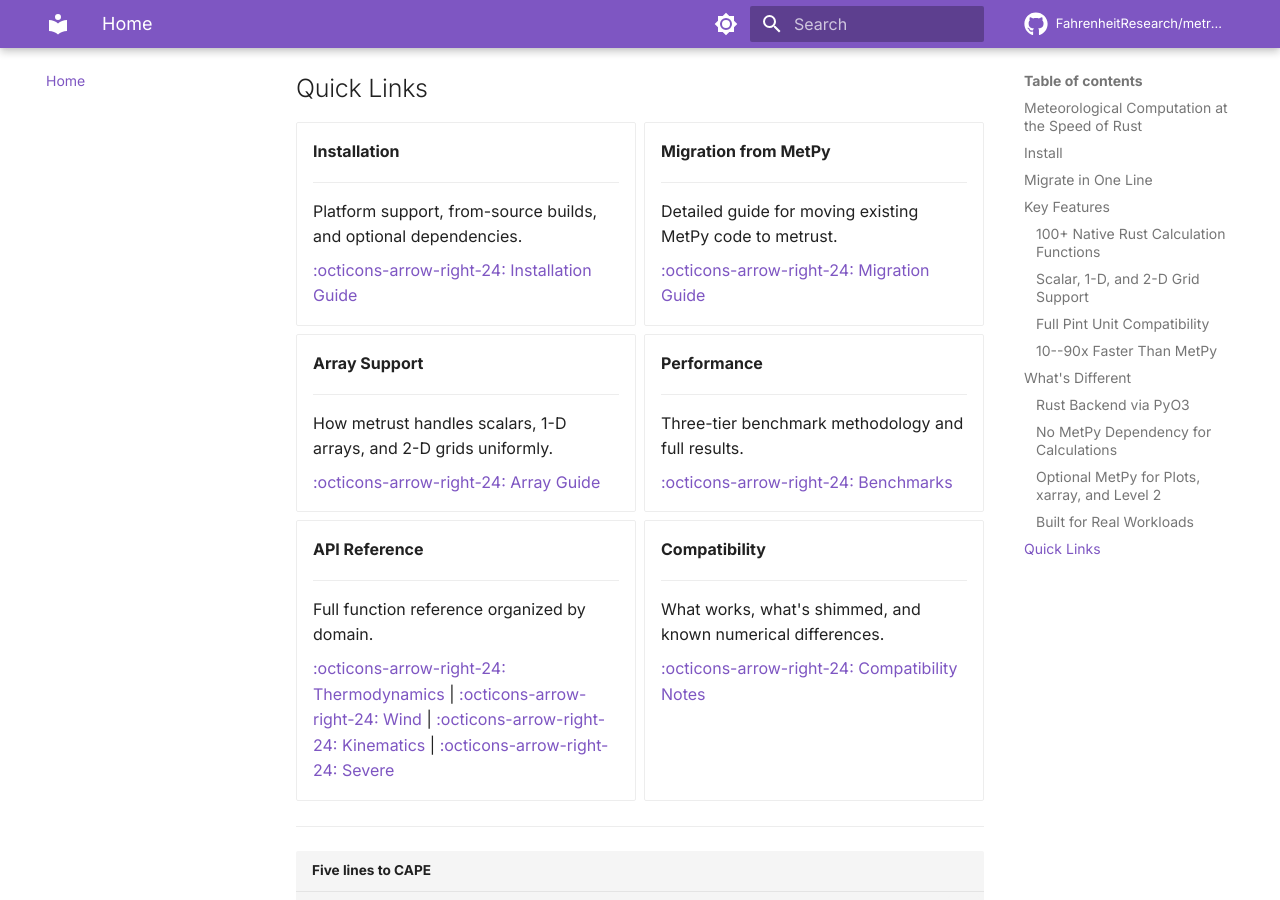
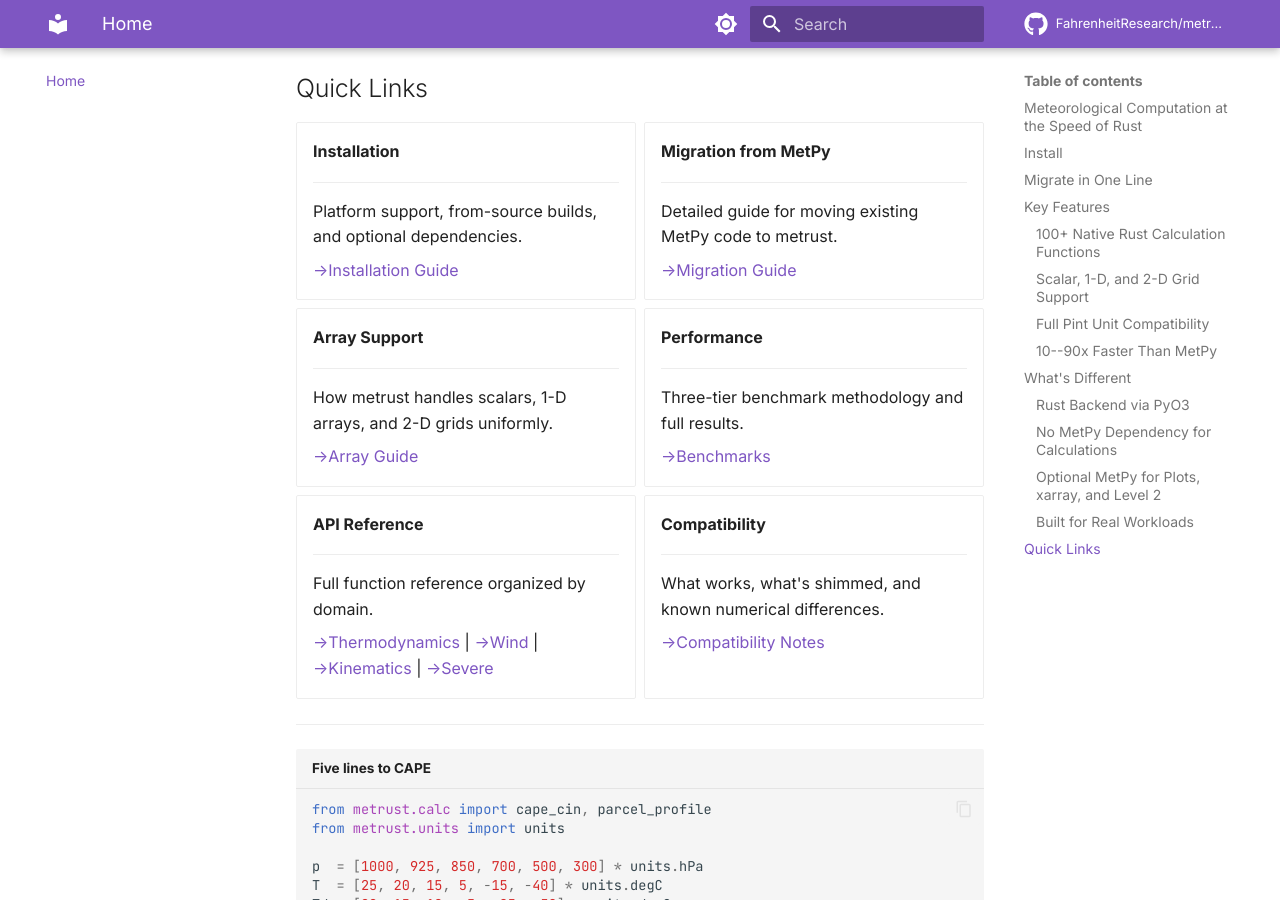
Before and after one commit to FahrenheitResearch/metrust-py, an MkDocs documentation site: the page built from docs/index.md, in a window 1280 px wide and 900 px high, scrolled down 4149 px. Built offline with MkDocs 1.6.1 and Material for MkDocs 9.7.7, drawn with Linux system fonts in a browser that asks for light colours; comment, search, counter and statistics services are not loaded.

Commit message:
Fix icon rendering in docs, add PyPI metadata with classifiers and URLs
- Add pymdownx.emoji extension to mkdocs.yml for Material icon support
- Replace :octicons-arrow-right-24: with HTML arrows in landing page
- Add classifiers, keywords, authors, readme, and project URLs to pyproject.toml
- Link docs site in PyPI metadata

Co-Authored-By: Claude Opus 4.6 <noreply@anthropic.com>

```diff
--- a/docs/index.md
+++ b/docs/index.md
@@ -169,7 +169,7 @@ The architecture is designed for the kind of batch processing that meteorologica
 
     Platform support, from-source builds, and optional dependencies.
 
-    [:octicons-arrow-right-24: Installation Guide](guides/installation.md)
+    [&rarr;Installation Guide](guides/installation.md)
 
 -   **Migration from MetPy**
 
@@ -177,7 +177,7 @@ The architecture is designed for the kind of batch processing that meteorologica
 
     Detailed guide for moving existing MetPy code to metrust.
 
-    [:octicons-arrow-right-24: Migration Guide](guides/migration.md)
+    [&rarr;Migration Guide](guides/migration.md)
 
 -   **Array Support**
 
@@ -185,7 +185,7 @@ The architecture is designed for the kind of batch processing that meteorologica
 
     How metrust handles scalars, 1-D arrays, and 2-D grids uniformly.
 
-    [:octicons-arrow-right-24: Array Guide](guides/arrays.md)
+    [&rarr;Array Guide](guides/arrays.md)
 
 -   **Performance**
 
@@ -193,7 +193,7 @@ The architecture is designed for the kind of batch processing that meteorologica
 
     Three-tier benchmark methodology and full results.
 
-    [:octicons-arrow-right-24: Benchmarks](performance.md)
+    [&rarr;Benchmarks](performance.md)
 
 -   **API Reference**
 
@@ -201,7 +201,7 @@ The architecture is designed for the kind of batch processing that meteorologica
 
     Full function reference organized by domain.
 
-    [:octicons-arrow-right-24: Thermodynamics](api/thermodynamics.md) | [:octicons-arrow-right-24: Wind](api/wind.md) | [:octicons-arrow-right-24: Kinematics](api/kinematics.md) | [:octicons-arrow-right-24: Severe](api/severe.md)
+    [&rarr;Thermodynamics](api/thermodynamics.md) | [&rarr;Wind](api/wind.md) | [&rarr;Kinematics](api/kinematics.md) | [&rarr;Severe](api/severe.md)
 
 -   **Compatibility**
 
@@ -209,7 +209,7 @@ The architecture is designed for the kind of batch processing that meteorologica
 
     What works, what's shimmed, and known numerical differences.
 
-    [:octicons-arrow-right-24: Compatibility Notes](compatibility.md)
+    [&rarr;Compatibility Notes](compatibility.md)
 
 </div>
 
--- a/mkdocs.yml
+++ b/mkdocs.yml
@@ -54,6 +54,9 @@ markdown_extensions:
       alternate_style: true
   - pymdownx.details
   - pymdownx.mark
+  - pymdownx.emoji:
+      emoji_index: !!python/name:material.extensions.emoji.twemoji
+      emoji_generator: !!python/name:material.extensions.emoji.to_svg
   - admonition
   - tables
   - attr_list
```
Also changed, not shown: pyproject.toml (+19 -1 lines).
